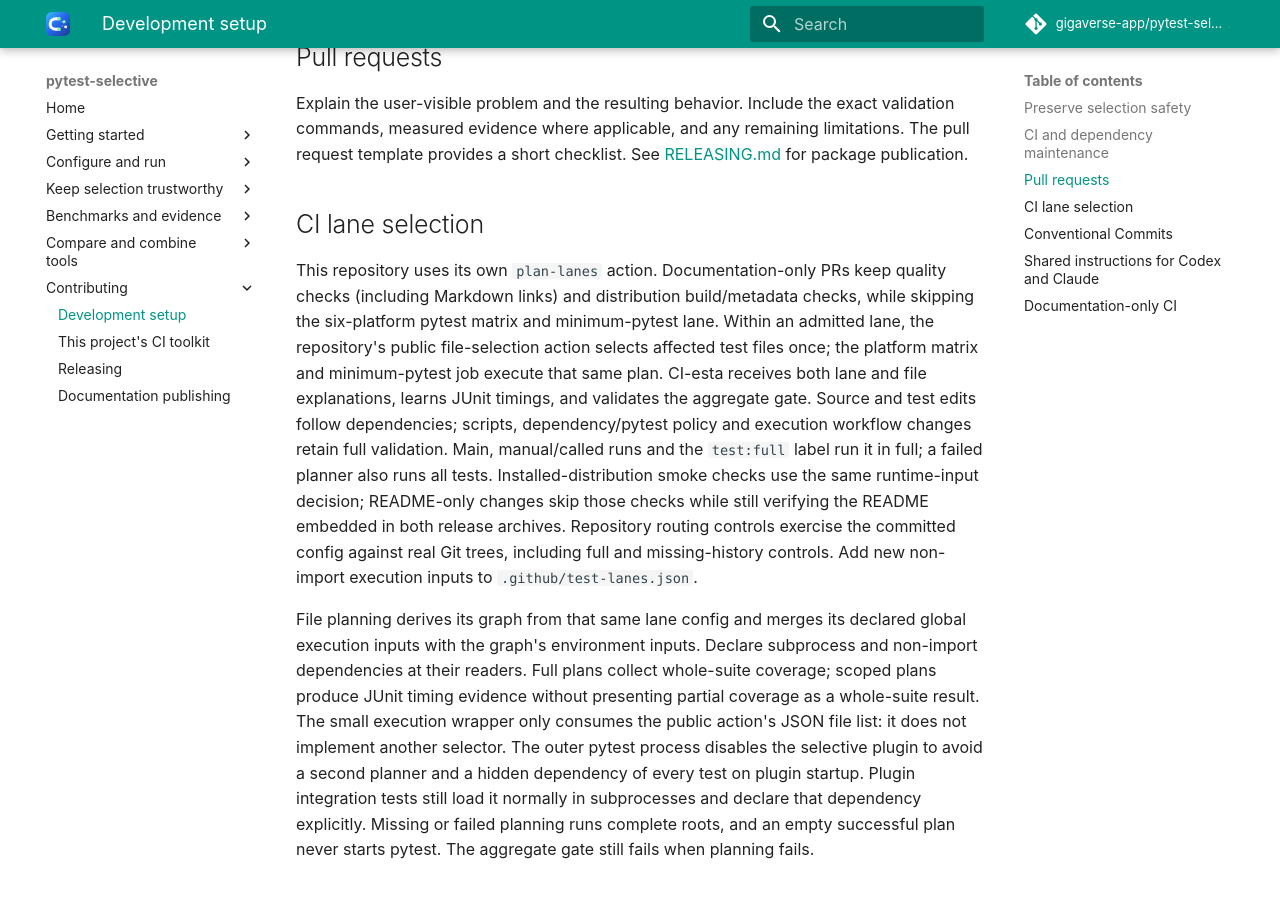
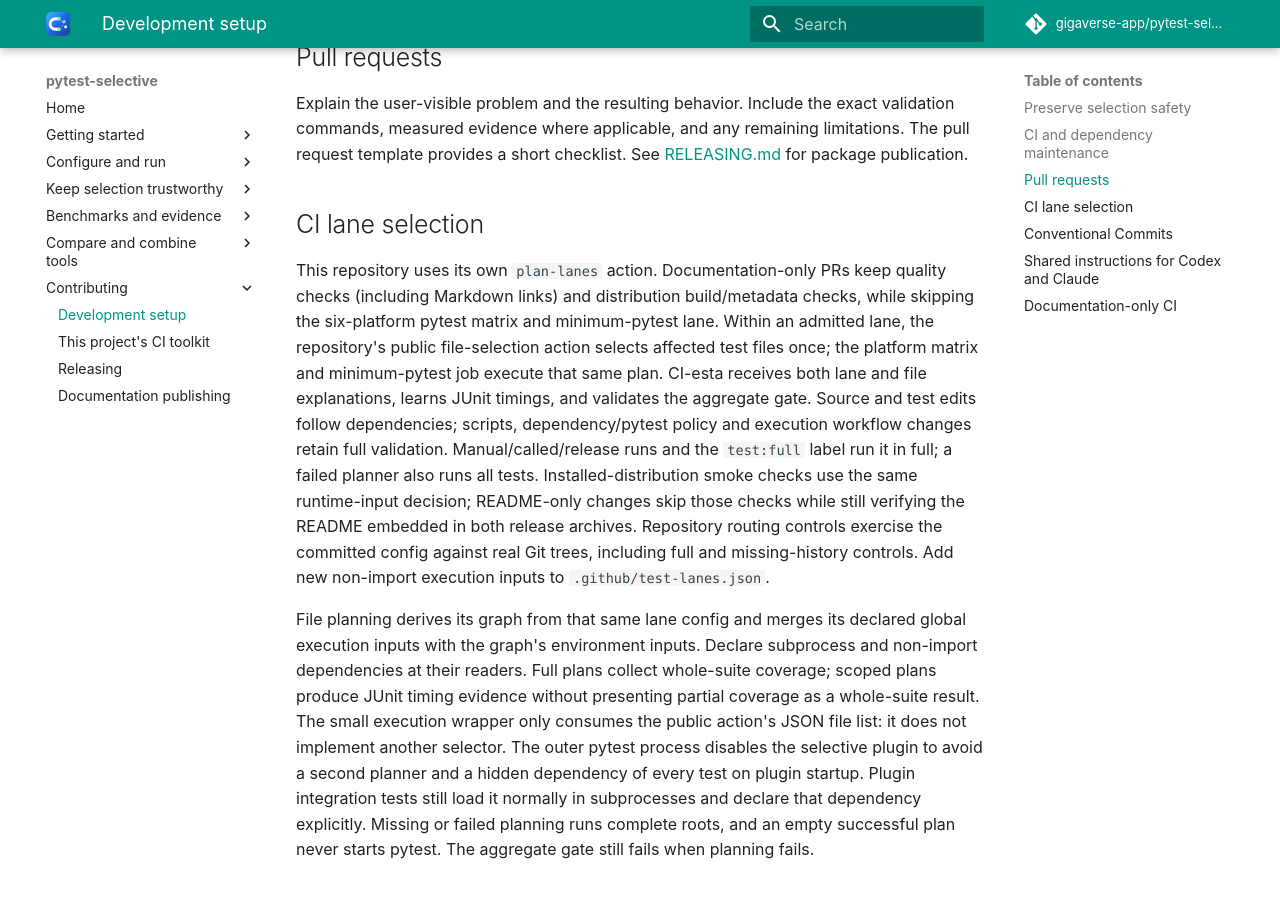
Before and after one commit to gigaverse-app/pytest-selective, an MkDocs documentation site: the page built from CONTRIBUTING.md, in a window 1280 px wide and 900 px high, scrolled down 1188 px. Built offline with MkDocs 1.6.1 and Material for MkDocs 9.7.7, drawn with Linux system fonts in a browser that asks for light colours; comment, search, counter and statistics services are not loaded; some of the changed text lies outside the part shown.

Commit message:
fix(ci): select tests on ordinary main pushes

```diff
--- a/CONTRIBUTING.md
+++ b/CONTRIBUTING.md
@@ -61,7 +61,7 @@
 plan. CI-esta receives both lane and file explanations, learns JUnit timings,
 and validates the aggregate gate. Source and test edits follow dependencies;
 scripts, dependency/pytest policy and execution workflow changes retain full
-validation. Main, manual/called runs and the `test:full` label run it in full; a
+validation. Manual/called/release runs and the `test:full` label run it in full; a
 failed planner also runs all tests. Installed-distribution smoke checks use the
 same runtime-input decision; README-only changes skip those checks while still
 verifying the README embedded in both release archives. Repository routing
@@ -150,4 +150,5 @@
 still validate documentation without running runtime tests. Declare execution
 workflows, selector configuration, helpers, locks and non-import inputs; missing
 history or failed planning must execute the full affected lanes and fail the
-required planning gate. Main/manual/full checkpoints remain complete runs.
+required planning gate. Ordinary PRs and pushes use selection; manual/release/scheduled/full overrides
+remain complete checkpoints.
```
Also changed, not shown: AGENTS.md (+3 -2 lines), docs/ci.md (+2 -1 lines), skills/pytest-selective/SKILL.md (+1 -1 lines), skills/pytest-selective/references/adoption.md (+3 -2 lines), 3 other files.
